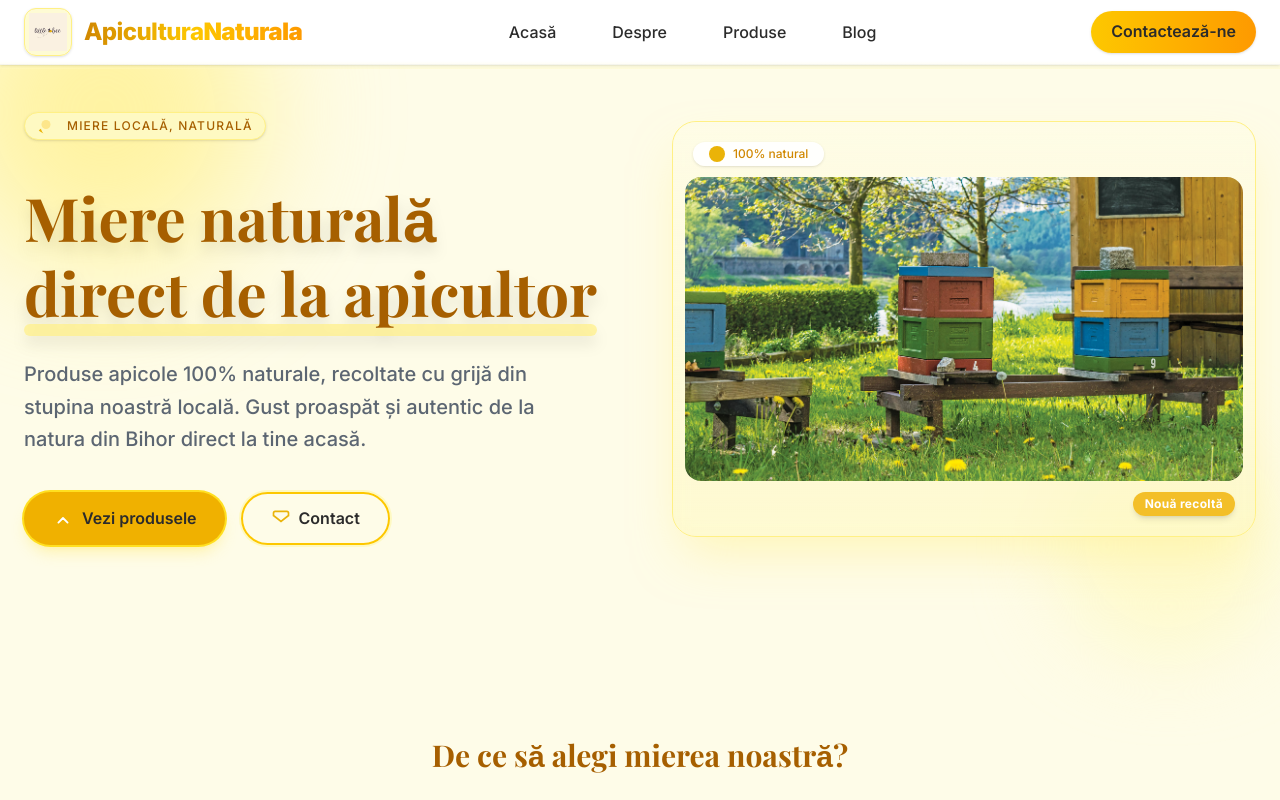
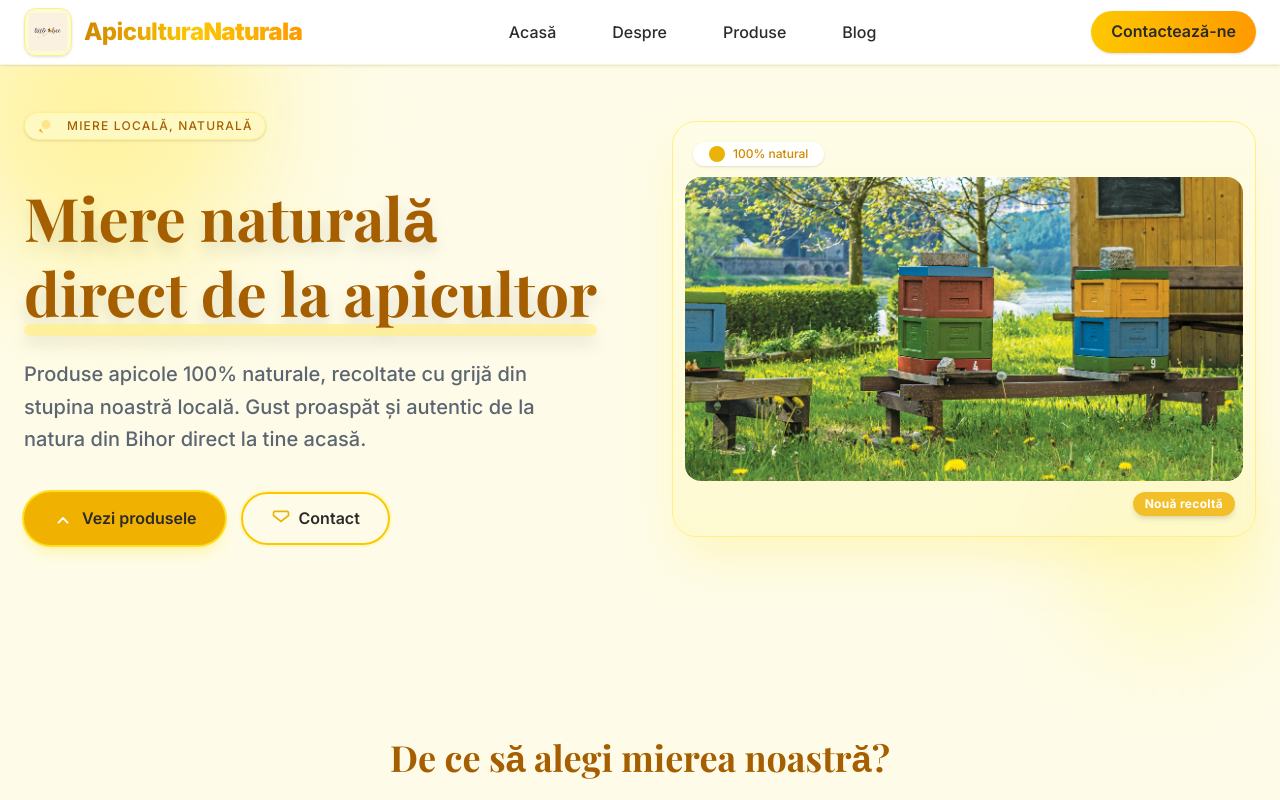
Before and after one commit to ionutpetru4046/Website-Apicultura, a Next.js app: page / in a window 1280 px wide. Shown: the top 800 px of the page. Built offline with nearby package versions, Linux system fonts and the light colour scheme; a web font is replaced by a local one.

Commit message:
working in testimonial component

```diff
--- a/components/Benefits.tsx
+++ b/components/Benefits.tsx
@@ -2,7 +2,7 @@ export default function Benefits() {
   return (
     <section className="bg-yellow-50 py-20">
       <div className="max-w-7xl mx-auto px-6">
-        <h2 className="text-3xl font-bold text-yellow-700 text-center mb-12">
+        <h2 className="text-4xl font-bold text-yellow-700 text-center mb-12">
           De ce să alegi mierea noastră?
         </h2>
 
--- a/components/Testimonials.tsx
+++ b/components/Testimonials.tsx
@@ -107,7 +107,7 @@ export default function Testimonials() {
       }}
     >
       <div className="max-w-4xl mx-auto px-6 relative z-10">
-        <h2 className="text-4xl md:text-5xl text-center font-serif text-yellow-700 font-bold mb-14 drop-shadow-sm">
+        <h2 className="text-5xl md:text-5xl text-center font-serif text-yellow-700 font-bold mb-14 drop-shadow-sm">
           Ce spun clienții noștri
         </h2>
 
```
